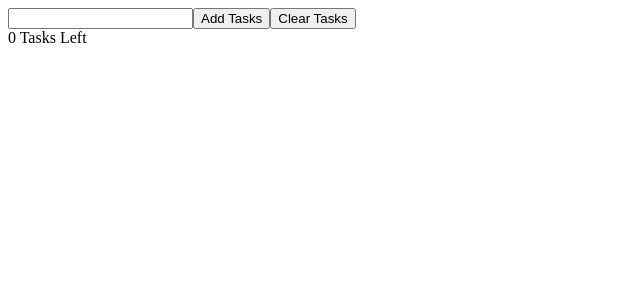
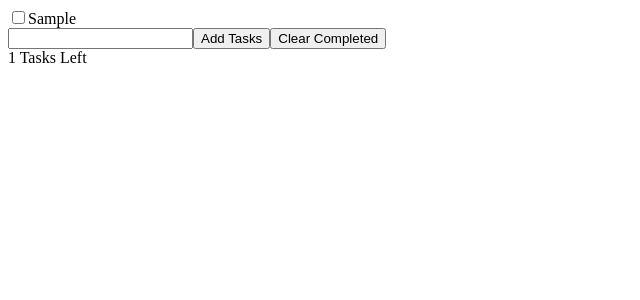
Before and after one commit to Jixson1/react-test-todolist, a React (Create React App) app: page / in a window 1280 px wide. Both pictures are taken after typing "Sample" into the empty fields and a click on the button "Add Tasks". Shown: the top 300 px of the page, without its empty margins (0-640 px from the left). Built offline with nearby package versions, Linux system fonts and the light colour scheme.

Commit message:
complete basic todolist app

```diff
--- a/package.json
+++ b/package.json
@@ -9,6 +9,7 @@
     "react": "^18.2.0",
     "react-dom": "^18.2.0",
     "react-scripts": "5.0.1",
+    "uuid": "^8.3.2",
     "web-vitals": "^2.1.4"
   },
   "scripts": {
--- a/src/App.jsx
+++ b/src/App.jsx
@@ -1,23 +1,57 @@
-import React, { useState, useRef } from 'react';
+import React, { useState, useRef, useEffect } from 'react';
 import TodoList from './TodoList';
+import { v4 as uuidv4 } from 'uuid'; // gen random keys for tasks
+
+const LOCAL_STORAGE_KEY = 'todoApp.tasks'
 
 function App() {
   const [tasks, setTasks] = useState([]);
   const taskNameRef = useRef()
 
+  // grabbing stored tasks from local storage
+  useEffect(() => {
+    const storedTasks = JSON.parse(localStorage.getItem(LOCAL_STORAGE_KEY));
+    // only set stored tasks if there are tasks in local storage
+    if (storedTasks) setTasks(storedTasks);
+  }, []);
+
+  // saving tasks to local storage
+  useEffect(() => {
+    localStorage.setItem(LOCAL_STORAGE_KEY, JSON.stringify(tasks))
+  }, [tasks]); // called when tasks changes
+
+  function toggleTask(id) {
+    // in React, never directly modify state variables, make a copy
+    const newTasks = [...tasks];
+    const task = newTasks.find(task => task.id === id);
+    task.complete = !task.complete;
+    setTasks(newTasks);
+  }
+
+  // when Add Tasks button is pressed
   function handleAddTask(e) {
     const name = taskNameRef.current.value
     if (name === '') return
+    setTasks(prevTasks => {
+      return [...prevTasks, { id: uuidv4(), name: name, complete: false}]
+    })
     taskNameRef.current.value = null;
   }
 
+  // clears tasks that are marked as complete
+  function handleClearTasks() {
+    const newTasks = tasks.filter(task => !task.complete);
+    setTasks(newTasks);
+  }
+
+// component function returns HTML
   return (
     <>
-      <TodoList tasks={tasks} />
+      <TodoList tasks={tasks} toggleTask={toggleTask} />
       <input ref={taskNameRef} type="text" />
       <button onClick={handleAddTask}>Add Tasks</button>
-      <button>Clear Tasks</button>
-      <div>0 Tasks Left</div>
+      <button onClick={handleClearTasks}>Clear Completed</button>
+      <div>{tasks.filter(task => !task.complete).length} Tasks Left</div>
     </>
   );
 }
--- a/src/Task.jsx
+++ b/src/Task.jsx
@@ -1,11 +1,16 @@
 import React from 'react'
 import TodoList from './TodoList';
 
-export default function Task({ task }) {
+export default function Task({ task, toggleTask }) {
+  function handleTaskClick() {
+    toggleTask(task.id);
+  }
+
   return (
     <div>
         <label>
-            <input type="checkbox" checked={task.complete} />
+            <input type="checkbox" checked={task.complete}
+            onChange={handleTaskClick} />
             {task.name}
         </label>
     </div>
--- a/src/TodoList.jsx
+++ b/src/TodoList.jsx
@@ -1,10 +1,10 @@
 import React from 'react';
 import Task from './Task';
 
-export default function TodoList({ tasks }) {
+export default function TodoList({ tasks, toggleTask }) {
   return (
     tasks.map(task => {
-      return <Task key={task.id} task={task} />
+      return <Task key={task.id} toggleTask={toggleTask} task={task} />
     })
   );
 }
```
